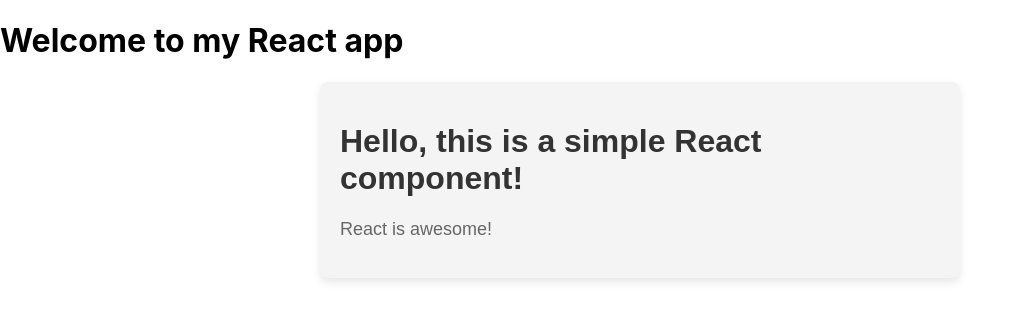
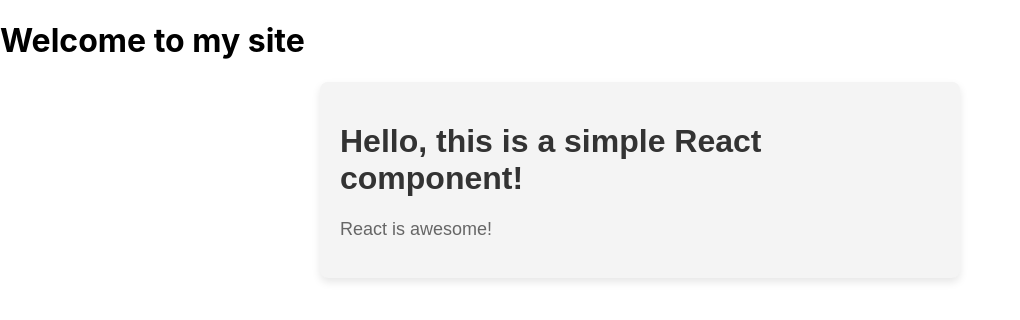
Before and after one commit to ram70099/Jenkins_demo, a React (Create React App) app: page / in a window 1280 px wide. Shown: the top 320 px of the page, without its empty margins (0-1020 px from the left). Built offline with nearby package versions, Linux system fonts and the light colour scheme; no server answers.

Commit message:
Update App.js

```diff
--- a/src/App.js
+++ b/src/App.js
@@ -5,7 +5,7 @@
 const App = () => {
   return (
     <div>
-      <h1>Welcome to my React app</h1>
+      <h1>Welcome to my site</h1>
       <MyComponent /> {/* Use MyComponent here */}
     </div>
   );
```
